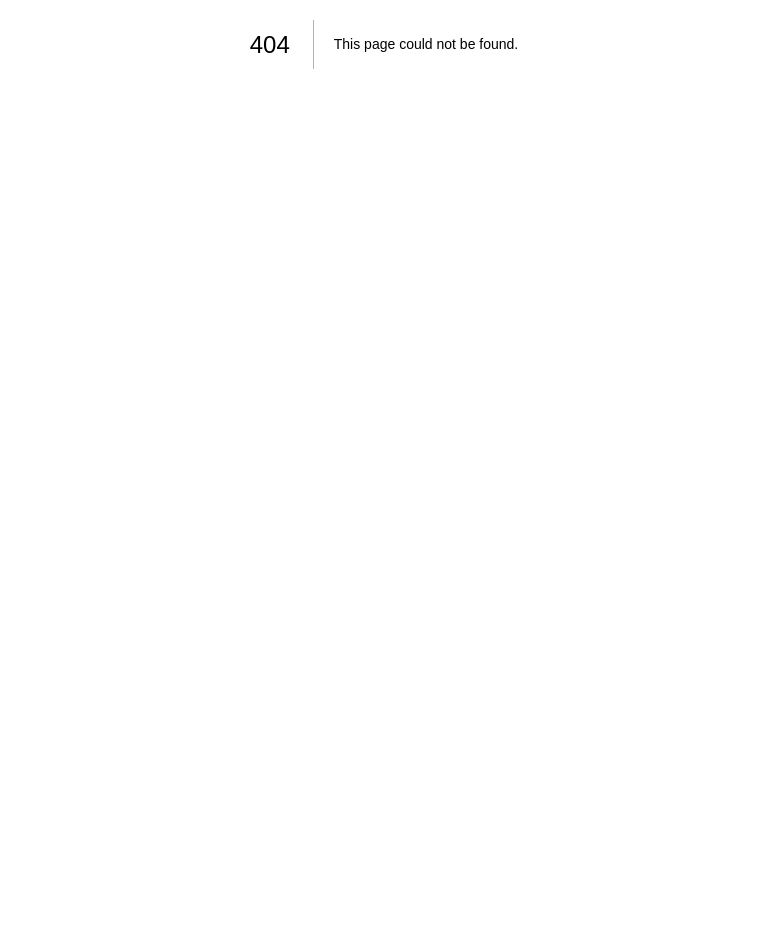
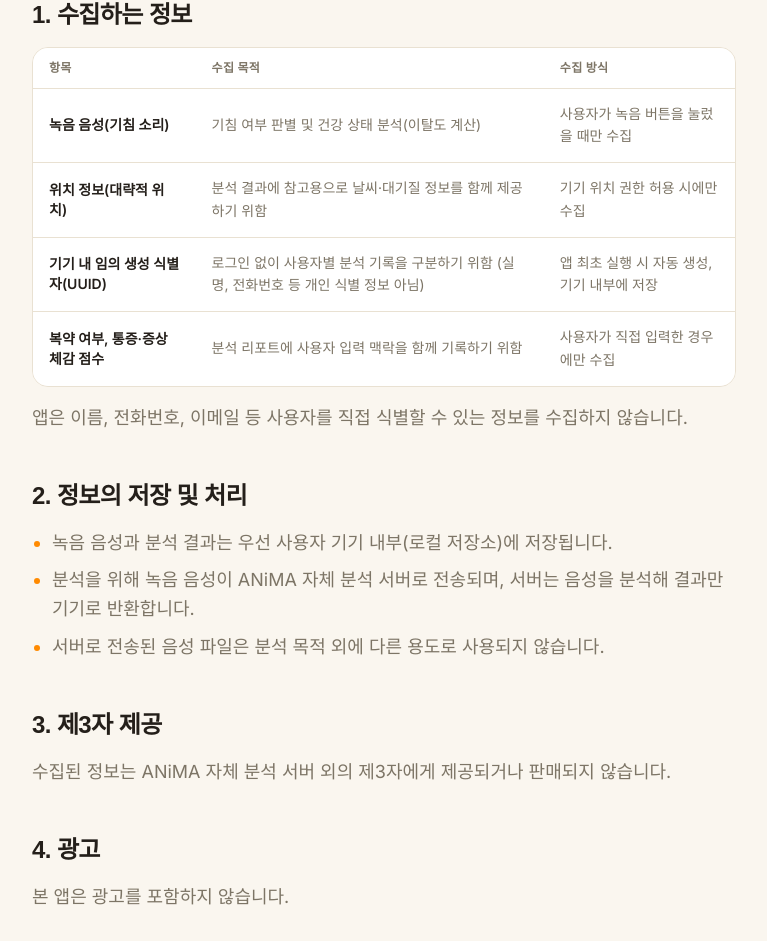
Before and after one commit to sagejeong/anima-site, a Next.js app: page /privacy in a window 1280 px wide. Before the commit this address had no page. Shown: the part 356-1297 px from the top of the page, without its empty margins (256-1023 px from the left). Before the commit the page ends 800 px from the top, so only its background shows below. Built offline with nearby package versions, Linux system fonts and the light colour scheme; no server answers; a web font is replaced by a local one.

Commit message:
개인정보처리방침 페이지(/privacy) 추가

```diff
--- /dev/null
+++ b/app/privacy/page.tsx
@@ -0,0 +1,155 @@
+import type { Metadata } from "next";
+import Header from "@/components/Header";
+
+export const metadata: Metadata = {
+  title: "개인정보처리방침 · ANiMA",
+  description: "ANiMA가 수집하는 정보와 그 이용 목적을 안내합니다.",
+};
+
+type CollectedItem = {
+  item: string;
+  purpose: string;
+  method: string;
+};
+
+const COLLECTED_ITEMS: readonly CollectedItem[] = [
+  {
+    item: "녹음 음성(기침 소리)",
+    purpose: "기침 여부 판별 및 건강 상태 분석(이탈도 계산)",
+    method: "사용자가 녹음 버튼을 눌렀을 때만 수집",
+  },
+  {
+    item: "위치 정보(대략적 위치)",
+    purpose: "분석 결과에 참고용으로 날씨·대기질 정보를 함께 제공하기 위함",
+    method: "기기 위치 권한 허용 시에만 수집",
+  },
+  {
+    item: "기기 내 임의 생성 식별자(UUID)",
+    purpose: "로그인 없이 사용자별 분석 기록을 구분하기 위함 (실명, 전화번호 등 개인 식별 정보 아님)",
+    method: "앱 최초 실행 시 자동 생성, 기기 내부에 저장",
+  },
+  {
+    item: "복약 여부, 통증·증상 체감 점수",
+    purpose: "분석 리포트에 사용자 입력 맥락을 함께 기록하기 위함",
+    method: "사용자가 직접 입력한 경우에만 수집",
+  },
+];
+
+export default function PrivacyPage() {
+  return (
+    <div className="flex min-h-screen flex-1 flex-col bg-cream">
+      <Header />
+
+      <main className="flex flex-1 flex-col">
+        <div className="mx-auto w-full max-w-3xl px-5 pb-24 pt-28 sm:px-8 sm:pt-36">
+          <h1 className="text-3xl font-bold tracking-tight text-ink sm:text-4xl">
+            ANiMA 개인정보처리방침
+          </h1>
+          <p className="mt-3 text-sm text-ink-soft">최종 수정일: 2026년 10월 7일</p>
+
+          <p className="mt-8 text-pretty text-base leading-relaxed text-ink-soft sm:text-lg sm:leading-relaxed">
+            ANiMA(이하 &ldquo;앱&rdquo;)는 사용자의 기침 소리를 녹음·분석하여 건강 관리에
+            도움이 되는 정보를 제공하는 서비스입니다. 본 방침은 앱이 수집하는 정보와 그
+            이용 목적을 안내합니다.
+          </p>
+
+          <Section number={1} title="수집하는 정보">
+            <div className="overflow-x-auto rounded-2xl border border-gray-light">
+              <table className="w-full min-w-[560px] border-collapse text-sm">
+                <thead>
+                  <tr className="border-b border-gray-light bg-steel-surface text-left text-xs font-bold uppercase tracking-wide text-ink-soft">
+                    <th className="px-4 py-3">항목</th>
+                    <th className="px-4 py-3">수집 목적</th>
+                    <th className="px-4 py-3">수집 방식</th>
+                  </tr>
+                </thead>
+                <tbody className="divide-y divide-gray-light">
+                  {COLLECTED_ITEMS.map((row) => (
+                    <tr key={row.item} className="bg-steel-surface">
+                      <td className="px-4 py-3.5 font-semibold text-ink">{row.item}</td>
+                      <td className="px-4 py-3.5 leading-relaxed text-ink-soft">{row.purpose}</td>
+                      <td className="px-4 py-3.5 leading-relaxed text-ink-soft">{row.method}</td>
+                    </tr>
+                  ))}
+                </tbody>
+              </table>
+            </div>
+            <p className="mt-4 leading-relaxed">
+              앱은 이름, 전화번호, 이메일 등 사용자를 직접 식별할 수 있는 정보를 수집하지
+              않습니다.
+            </p>
+          </Section>
+
+          <Section number={2} title="정보의 저장 및 처리">
+            <ul className="list-disc space-y-2 pl-5 marker:text-primary">
+              <li>녹음 음성과 분석 결과는 우선 사용자 기기 내부(로컬 저장소)에 저장됩니다.</li>
+              <li>
+                분석을 위해 녹음 음성이 ANiMA 자체 분석 서버로 전송되며, 서버는 음성을
+                분석해 결과만 기기로 반환합니다.
+              </li>
+              <li>서버로 전송된 음성 파일은 분석 목적 외에 다른 용도로 사용되지 않습니다.</li>
+            </ul>
+          </Section>
+
+          <Section number={3} title="제3자 제공">
+            <p>
+              수집된 정보는 ANiMA 자체 분석 서버 외의 제3자에게 제공되거나 판매되지
+              않습니다.
+            </p>
+          </Section>
+
+          <Section number={4} title="광고">
+            <p>본 앱은 광고를 포함하지 않습니다.</p>
+          </Section>
+
+          <Section number={5} title="정보 보관 및 삭제">
+            <ul className="list-disc space-y-2 pl-5 marker:text-primary">
+              <li>분석 기록은 사용자가 앱을 삭제하면 기기 내 저장된 데이터와 함께 삭제됩니다.</li>
+              <li>
+                서버에 전송된 음성 파일의 삭제를 원하실 경우 아래 문의처로 요청하실 수
+                있습니다.
+              </li>
+            </ul>
+          </Section>
+
+          <Section number={6} title="문의처">
+            <p>
+              개인정보 관련 문의:{" "}
+              <a
+                href="mailto:anima.with@gmail.com"
+                className="font-medium text-primary underline underline-offset-4"
+              >
+                anima.with@gmail.com
+              </a>
+            </p>
+          </Section>
+
+          <Section number={7} title="방침의 변경">
+            <p>본 방침은 서비스 개선에 따라 변경될 수 있으며, 변경 시 본 페이지를 통해 공지합니다.</p>
+          </Section>
+        </div>
+      </main>
+    </div>
+  );
+}
+
+function Section({
+  number,
+  title,
+  children,
+}: {
+  number: number;
+  title: string;
+  children: React.ReactNode;
+}) {
+  return (
+    <section className="mt-12 first:mt-10">
+      <h2 className="text-xl font-bold tracking-tight text-ink sm:text-2xl">
+        {number}. {title}
+      </h2>
+      <div className="mt-4 space-y-4 text-base leading-relaxed text-ink-soft sm:text-lg sm:leading-relaxed">
+        {children}
+      </div>
+    </section>
+  );
+}
```
